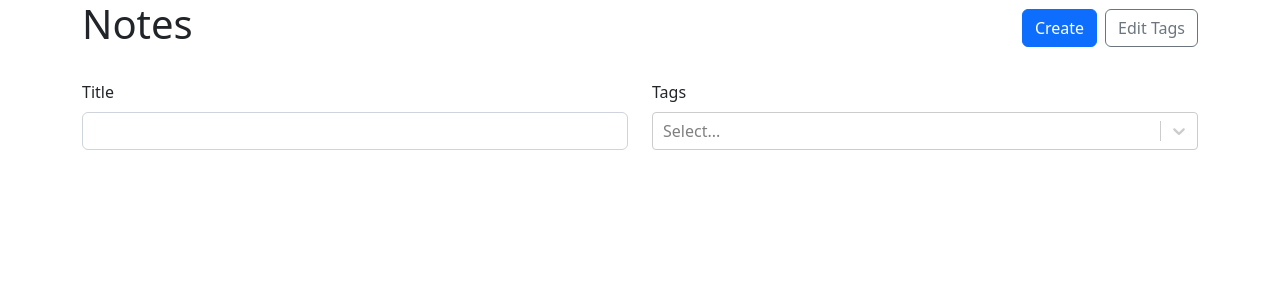
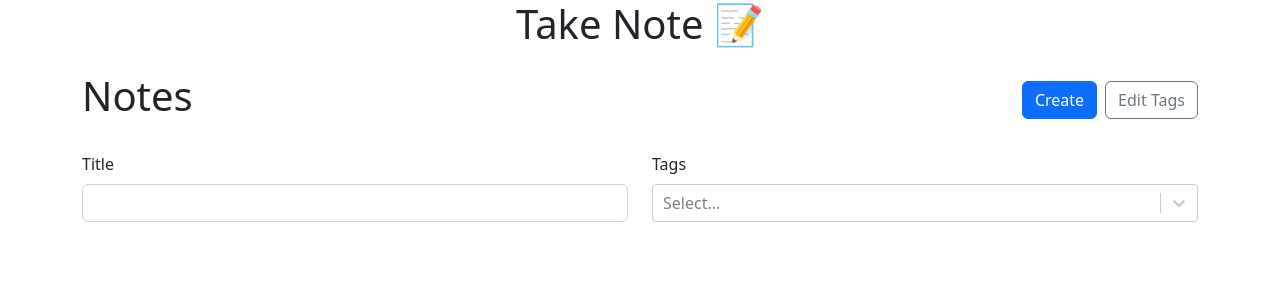
Before and after one commit to austingw/take-note, a React (Vite) app: page / in a window 1280 px wide. Shown: the top 300 px of the page. Built offline with nearby package versions, Linux system fonts and the light colour scheme.

Commit message:
Install markdown editor

```diff
--- a/package.json
+++ b/package.json
@@ -9,6 +9,7 @@
     "preview": "vite preview"
   },
   "dependencies": {
+    "@uiw/react-md-editor": "^3.19.7",
     "bootstrap": "^5.2.3",
     "react": "^18.2.0",
     "react-bootstrap": "^2.6.0",
--- a/src/App.tsx
+++ b/src/App.tsx
@@ -1,6 +1,6 @@
 import "bootstrap/dist/css/bootstrap.min.css";
 import { useMemo } from "react";
-import { Container } from "react-bootstrap";
+import { Button, Container } from "react-bootstrap";
 import { Navigate, Route, Routes } from "react-router-dom";
 import NewNote from "./NewNote";
 import NoteDisplay from "./NoteDisplay";
@@ -47,6 +47,8 @@ function App() {
       };
     });
   }, [notes, tags]);
+
+  function toggleTheme() {}
 
   function onCreateNote({ tags, ...data }: NoteData) {
     setNotes((prevNotes) => {
@@ -99,6 +101,7 @@ function App() {
 
   return (
     <Container className="ny-4">
+      <h1 className="text-center mb-4">Take Note 📝</h1>
       <Routes>
         <Route
           path="/"
```
Also changed, not shown: 1 other file (tests, documents, lock files or other folders).
